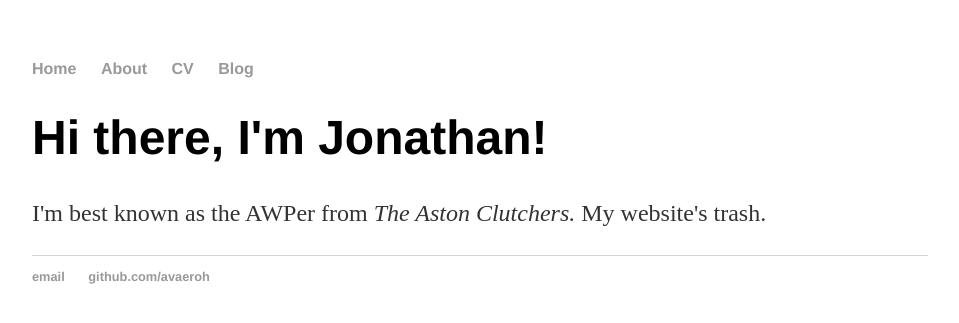
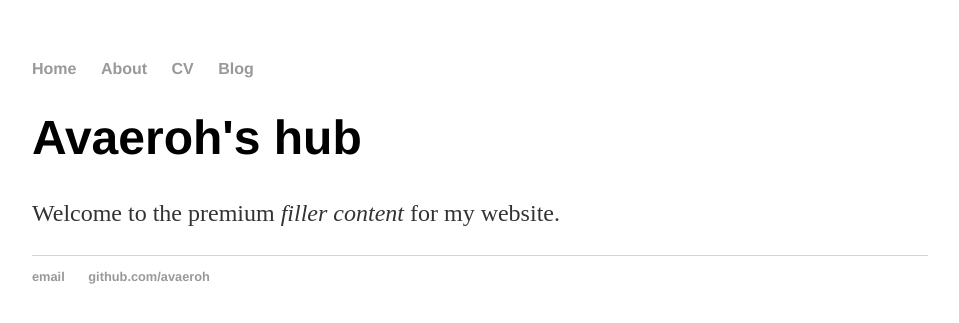
Before and after one commit to avaeroh/avaeroh.github.io, a Jekyll site: the page built from index.html, in a window 1280 px wide. Shown: the top 323 px of the page, without its empty margins (160-1119 px from the left). Built offline with Jekyll 4.4.1, drawn with Linux system fonts in a browser that asks for light colours.

Commit message:
Update index.html

```diff
--- a/index.html
+++ b/index.html
@@ -3,6 +3,6 @@ layout: default
 title: Jonathan Millington-Hotze, lover, fighter, champion of the people
 ---
 <div class="blurb">
-	<h1>Hi there, I'm Jonathan!</h1>
-	<p>I'm best known as the AWPer from <em>The Aston Clutchers.</em> My website's trash. </a></p>
+	<h1>Avaeroh's hub</h1>
+	<p>Welcome to the premium <em>filler content</em> for my website. </a></p>
 </div><!-- /.blurb -->
```
